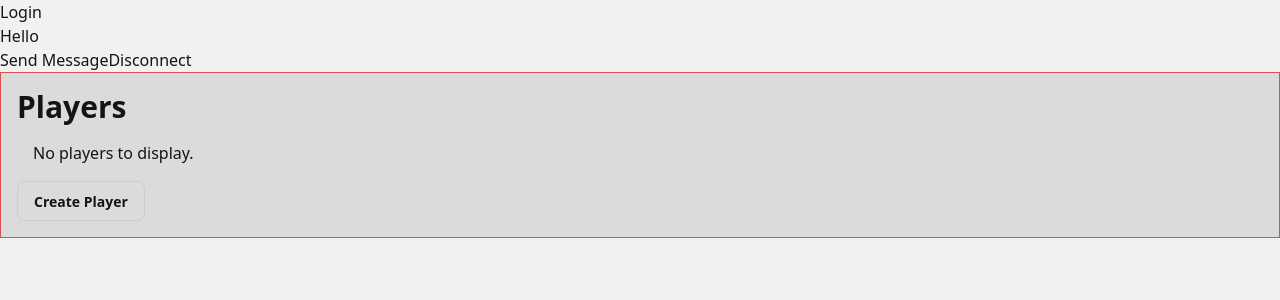
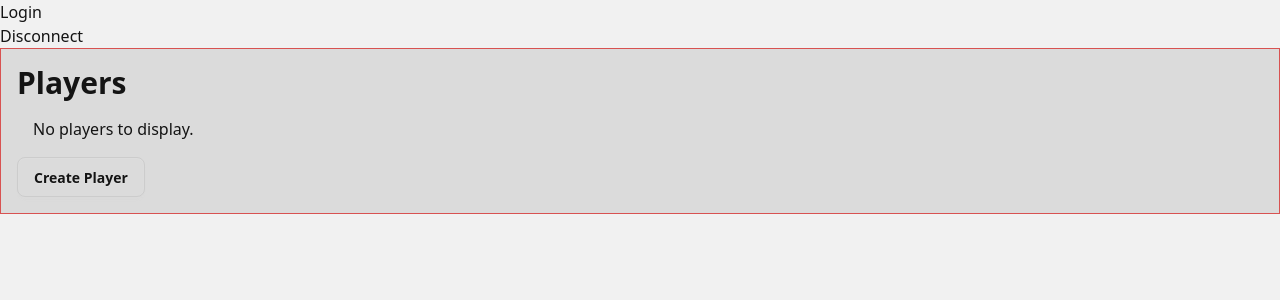
Before and after one commit to jakob-rzeppa/turnkeeper, a Vue app in the folder gm/: page / in a window 1280 px wide. Shown: the top 300 px of the page. Built offline with nearby package versions, Linux system fonts and the light colour scheme; the HTML template or start-up script is replaced by a standard one.

Commit message:
removed sendMessage in App.vue

```diff
--- a/gm/src/App.vue
+++ b/gm/src/App.vue
@@ -8,10 +8,6 @@ import ModalController from './components/modal/ModalController.vue'
 
 const isConnected = connectionService.isConnected()
 
-function sendMessage() {
-    socket.send('hi')
-}
-
 function disconnect() {
     connectionService.disconnect()
 }
@@ -20,8 +16,6 @@ function disconnect() {
 <template>
     <Login v-if="!isConnected" />
     <main>
-        <h1>Hello</h1>
-        <button @click="sendMessage">Send Message</button>
         <button @click="disconnect">Disconnect</button>
         <PlayerDisplay />
         <PlayerListener />
```
